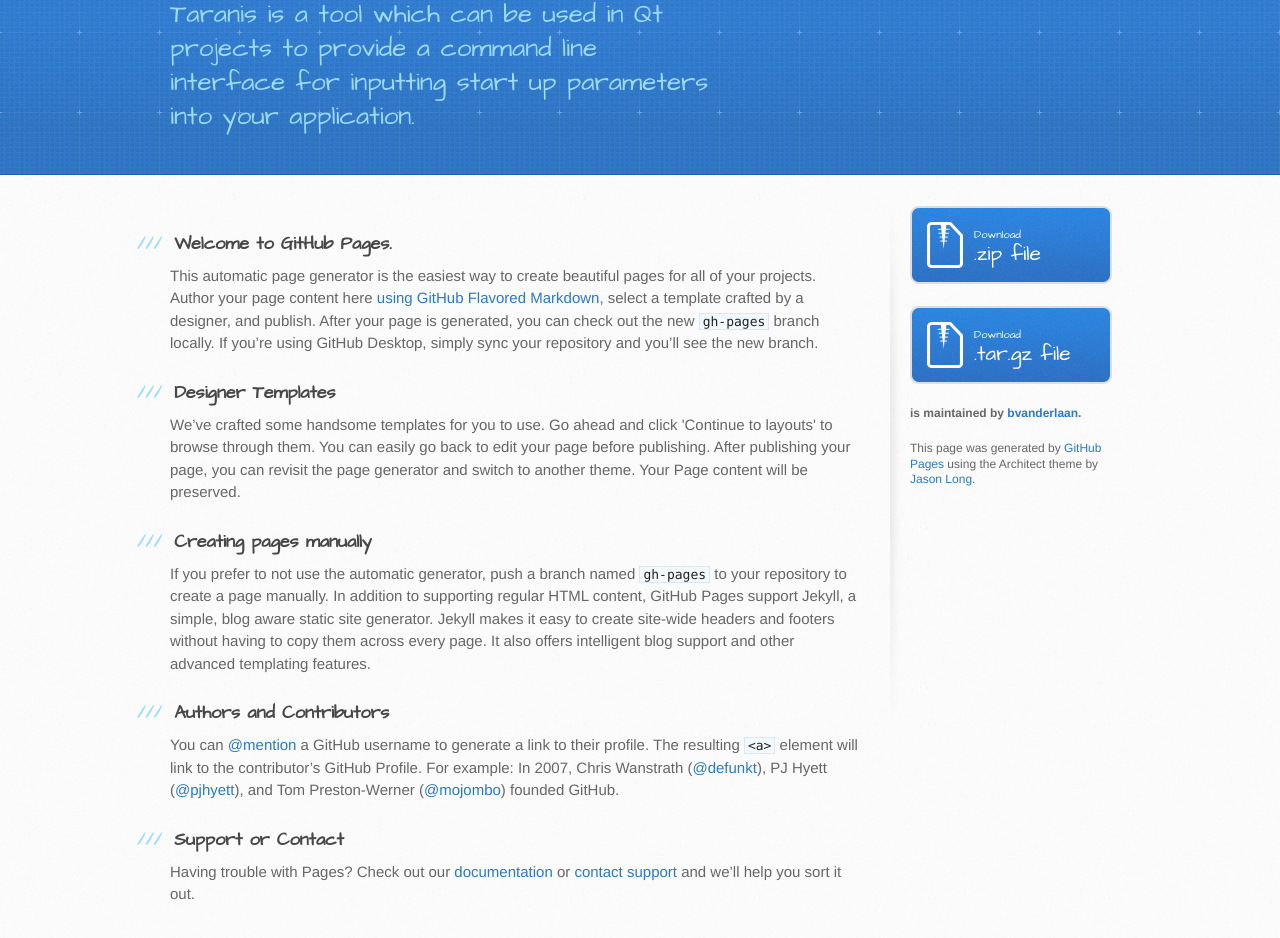
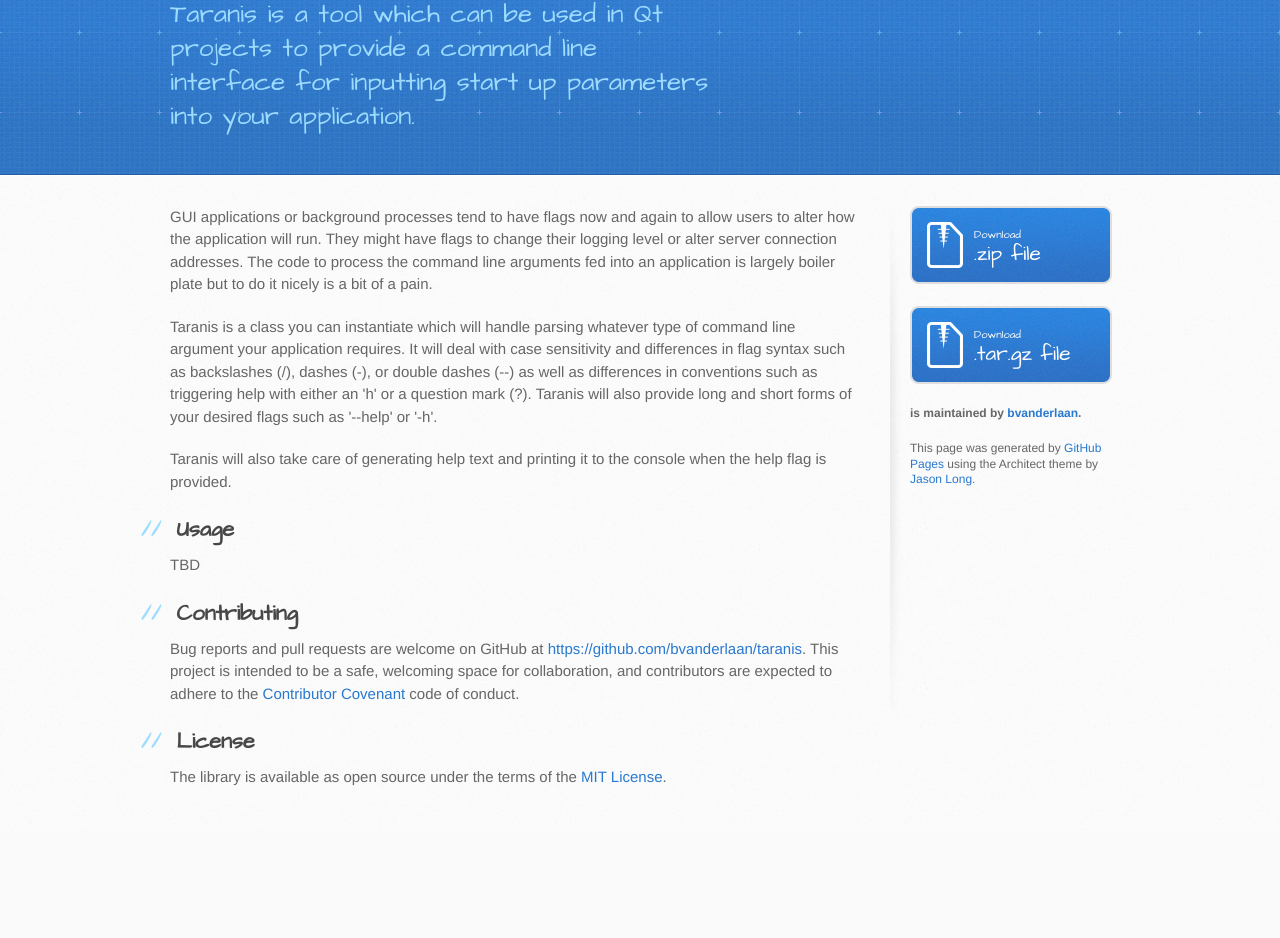
Before and after one commit to bvanderlaan/Taranis, a plain HTML site: page index.html in a window 1280 px wide. Shown: the part 128-1066 px from the top of the page. After the commit the page ends 959 px from the top, so only its background shows below. Drawn offline with Linux system fonts and the light colour scheme.

```diff
--- a/index.html
+++ b/index.html
@@ -28,30 +28,26 @@
     <div id="content-wrapper">
       <div class="inner clearfix">
         <section id="main-content">
-          <h3>
-<a id="welcome-to-github-pages" class="anchor" href="#welcome-to-github-pages" aria-hidden="true"><span aria-hidden="true" class="octicon octicon-link"></span></a>Welcome to GitHub Pages.</h3>
+          <p>GUI applications or background processes tend to have flags now and again to allow users to alter how the application will run. They might have flags to change their logging level or alter server connection addresses. The code to process the command line arguments fed into an application is largely boiler plate but to do it nicely is a bit of a pain.</p>
 
-<p>This automatic page generator is the easiest way to create beautiful pages for all of your projects. Author your page content here <a href="https://guides.github.com/features/mastering-markdown/">using GitHub Flavored Markdown</a>, select a template crafted by a designer, and publish. After your page is generated, you can check out the new <code>gh-pages</code> branch locally. If you’re using GitHub Desktop, simply sync your repository and you’ll see the new branch.</p>
+<p>Taranis is a class you can instantiate which will handle parsing whatever type of command line argument your application requires. It will deal with case sensitivity and differences in flag syntax such as backslashes (/), dashes (-), or double dashes (--) as well as differences in conventions such as triggering help with either an 'h' or a question mark (?). Taranis will also provide long and short forms of your desired flags such as '--help' or '-h'.</p>
 
-<h3>
-<a id="designer-templates" class="anchor" href="#designer-templates" aria-hidden="true"><span aria-hidden="true" class="octicon octicon-link"></span></a>Designer Templates</h3>
+<p>Taranis will also take care of generating help text and printing it to the console when the help flag is provided.</p>
 
-<p>We’ve crafted some handsome templates for you to use. Go ahead and click 'Continue to layouts' to browse through them. You can easily go back to edit your page before publishing. After publishing your page, you can revisit the page generator and switch to another theme. Your Page content will be preserved.</p>
+<h2>
+<a id="usage" class="anchor" href="#usage" aria-hidden="true"><span aria-hidden="true" class="octicon octicon-link"></span></a>Usage</h2>
 
-<h3>
-<a id="creating-pages-manually" class="anchor" href="#creating-pages-manually" aria-hidden="true"><span aria-hidden="true" class="octicon octicon-link"></span></a>Creating pages manually</h3>
+<p>TBD</p>
 
-<p>If you prefer to not use the automatic generator, push a branch named <code>gh-pages</code> to your repository to create a page manually. In addition to supporting regular HTML content, GitHub Pages support Jekyll, a simple, blog aware static site generator. Jekyll makes it easy to create site-wide headers and footers without having to copy them across every page. It also offers intelligent blog support and other advanced templating features.</p>
+<h2>
+<a id="contributing" class="anchor" href="#contributing" aria-hidden="true"><span aria-hidden="true" class="octicon octicon-link"></span></a>Contributing</h2>
 
-<h3>
-<a id="authors-and-contributors" class="anchor" href="#authors-and-contributors" aria-hidden="true"><span aria-hidden="true" class="octicon octicon-link"></span></a>Authors and Contributors</h3>
+<p>Bug reports and pull requests are welcome on GitHub at <a href="https://github.com/bvanderlaan/taranis">https://github.com/bvanderlaan/taranis</a>. This project is intended to be a safe, welcoming space for collaboration, and contributors are expected to adhere to the <a href="http://contributor-covenant.org">Contributor Covenant</a> code of conduct.</p>
 
-<p>You can <a href="https://help.github.com/articles/basic-writing-and-formatting-syntax/#mentioning-users-and-teams" class="user-mention">@mention</a> a GitHub username to generate a link to their profile. The resulting <code>&lt;a&gt;</code> element will link to the contributor’s GitHub Profile. For example: In 2007, Chris Wanstrath (<a href="https://github.com/defunkt" class="user-mention">@defunkt</a>), PJ Hyett (<a href="https://github.com/pjhyett" class="user-mention">@pjhyett</a>), and Tom Preston-Werner (<a href="https://github.com/mojombo" class="user-mention">@mojombo</a>) founded GitHub.</p>
+<h2>
+<a id="license" class="anchor" href="#license" aria-hidden="true"><span aria-hidden="true" class="octicon octicon-link"></span></a>License</h2>
 
-<h3>
-<a id="support-or-contact" class="anchor" href="#support-or-contact" aria-hidden="true"><span aria-hidden="true" class="octicon octicon-link"></span></a>Support or Contact</h3>
-
-<p>Having trouble with Pages? Check out our <a href="https://help.github.com/pages">documentation</a> or <a href="https://github.com/contact">contact support</a> and we’ll help you sort it out.</p>
+<p>The library is available as open source under the terms of the <a href="http://opensource.org/licenses/MIT">MIT License</a>.</p>
         </section>
 
         <aside id="sidebar">
```
Also changed, not shown: params.json (+1 -1 lines).
